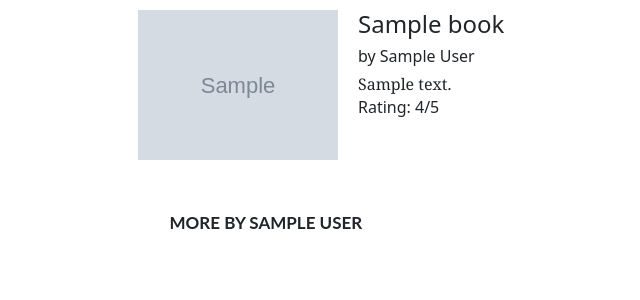
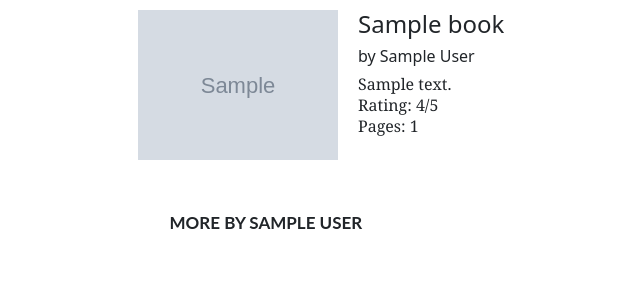
Before and after one commit to Cica-Maca/GoodBooks, a Django app: template Reading/Books/templates/Books/book_page.html in a window 1280 px wide. Shown: the part 56-356 px from the top of the page, without its empty margins (47-687 px from the left). Run offline with Django 4.2, Linux system fonts and the light colour scheme; the template is opened without the code that fills it: most values are stand-ins (such as "Sample title", 1, 10 or a date in 2020); grey boxes marked "Sample" are stand-in pictures; some libraries are stand-ins or nearby versions.

Commit message:
Added div for pagecount, changed css

```diff
--- a/Reading/Books/static/styles.css
+++ b/Reading/Books/static/styles.css
@@ -332,3 +332,13 @@
     font-size: 1.4em;
     font-weight: bold;
 }
+
+.rating {
+    font-family: "Merriweather", "Georgia", serif;
+    line-height: 21px;
+}
+
+.pages {
+    font-family: "Merriweather", "Georgia", serif;
+    line-height: 21px;
+}
--- a/Reading/Books/templates/Books/book_page.html
+++ b/Reading/Books/templates/Books/book_page.html
@@ -15,6 +15,9 @@
             </div>
             <div class="rating">
                 Rating: {{ book.rating }}/5
+            </div>
+            <div class="pages">
+                Pages: {{ book.page_count }}
             </div>
 
         </div>
```
